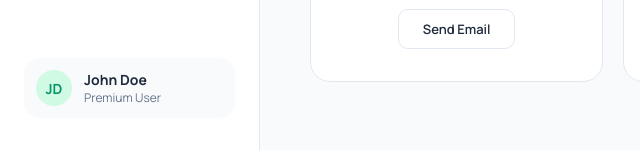
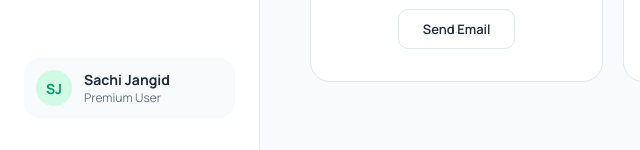
Before and after one commit to sutharankit679/Coconut-Disease-Detection-, a plain HTML site: page contact.html in a window 1280 px wide. Shown: the part 650-800 px from the top of the page, 0-640 px from the left. Drawn offline with Linux system fonts and the light colour scheme.

Commit message:
Update contact.html

```diff
--- a/contact.html
+++ b/contact.html
@@ -326,10 +326,10 @@
             <li class="nav-item"><a href="settings.html" class="nav-link"><i class="ph ph-gear"></i> Settings</a></li>
         </ul>
         <div class="user-profile" id="sidebarProfile" onclick="goToProfile()">
-    <div class="avatar" id="sidebarAvatar">JD</div>
+    <div class="avatar" id="sidebarAvatar">SJ</div>
     <div style="flex:1;">
         <div id="sidebarName" style="font-size:14px; font-weight:700;">
-            John Doe
+            Sachi Jangid
         </div>
         <div style="font-size:12px; color:var(--text-body);">
             Premium User
@@ -445,7 +445,7 @@
 
 
 function getInitials(name) {
-    if (!name) return "JD";
+    if (!name) return "SJ";
     const parts = name.split(" ").filter(p => p.length);
     return parts.length === 1
       ? parts[0][0].toUpperCase()
@@ -453,7 +453,7 @@ function getInitials(name) {
   }
 
   function loadSidebarProfile() {
-    const savedName = localStorage.getItem("cg_fullname") || "John Doe";
+    const savedName = localStorage.getItem("cg_fullname") || "Sachi Jangid";
     const savedInitials =
       localStorage.getItem("cg_initials") || getInitials(savedName);
 
@@ -484,4 +484,5 @@ function getInitials(name) {
     </script>
 
 </body>
+
 </html>
```
